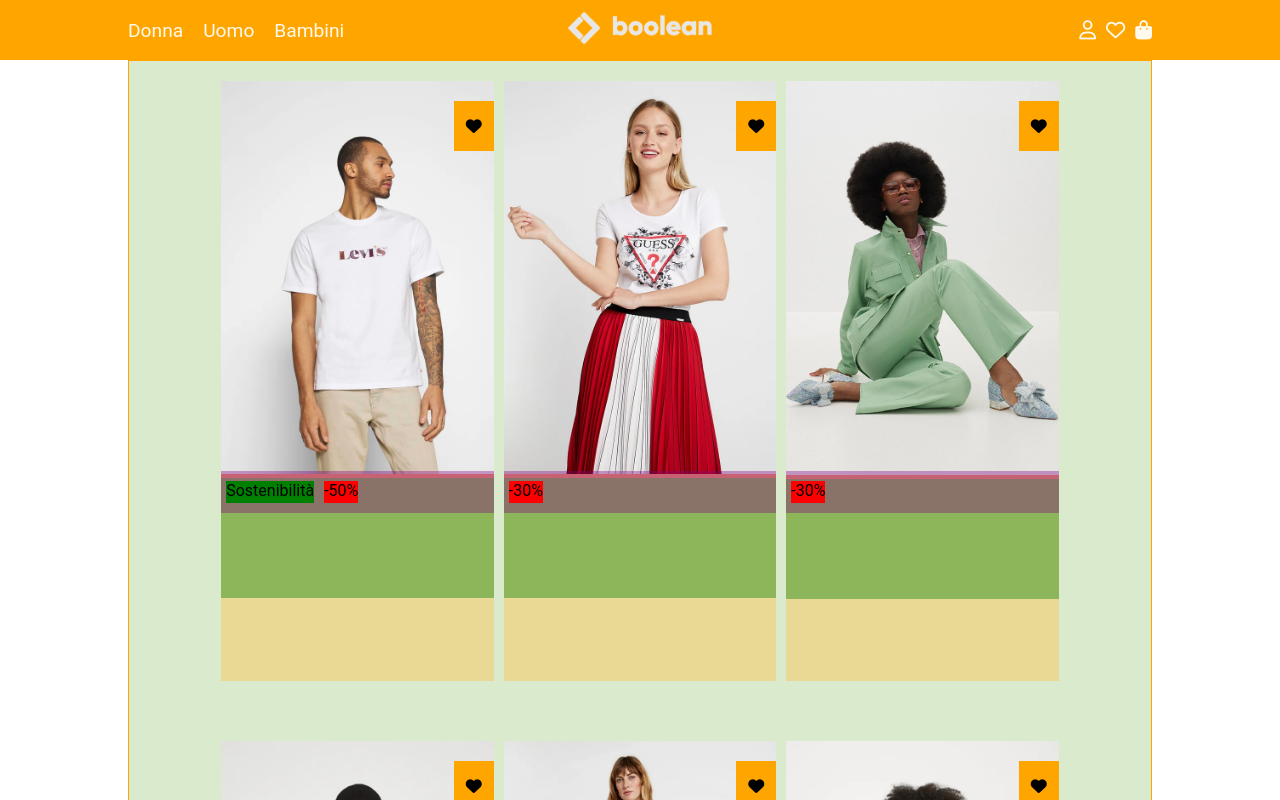
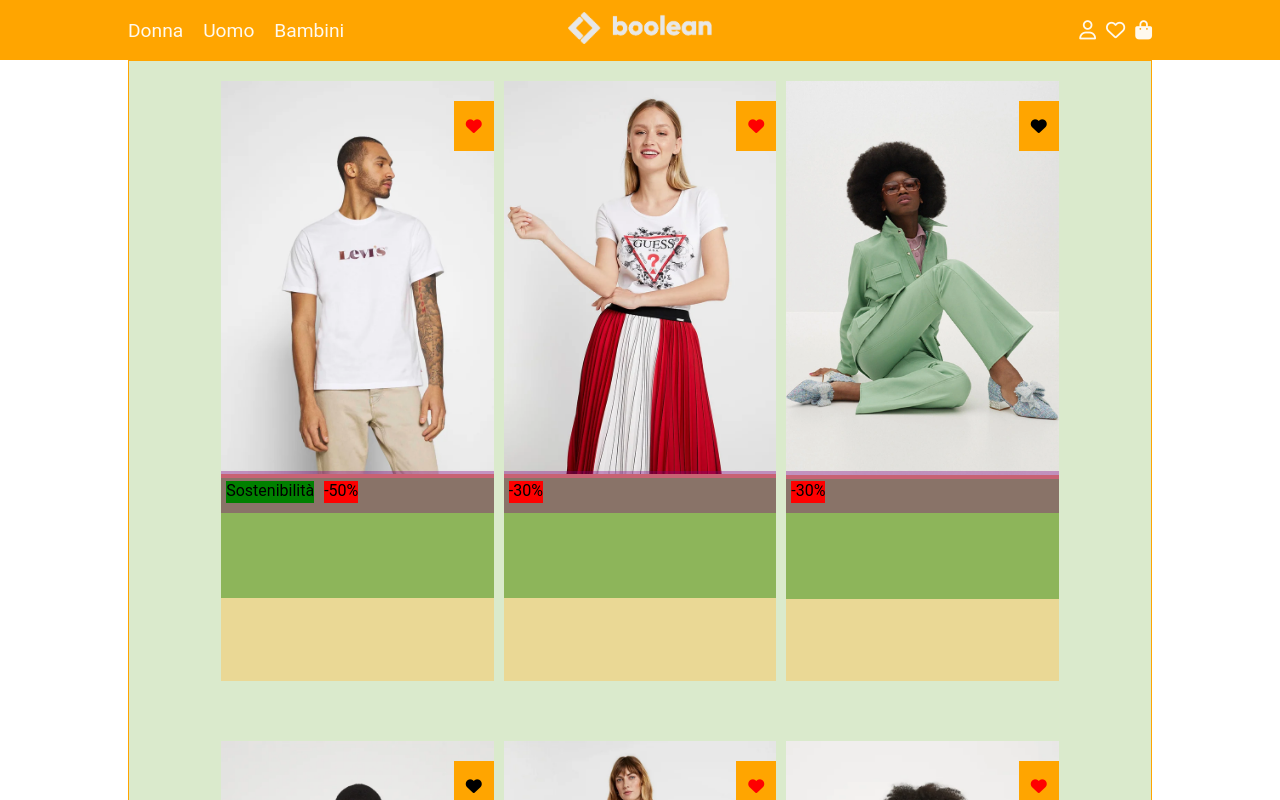
Before and after one commit to NicolaBellini/vite-boolando, a Vue app: page / in a window 1280 px wide. Shown: the top 800 px of the page. Built offline with nearby package versions, Linux system fonts and the light colour scheme.

Commit message:
[add] favourites feature

```diff
--- a/src/components/Card.vue
+++ b/src/components/Card.vue
@@ -34,6 +34,7 @@
       <img :src="`src/assets/img/${product.frontImage}`" alt="" />
     </div>
     <div class="tag">
+      <!-- applico la classe sostenibilità solo se il .value è uguale a sostenibilità -->
       <div
         class="badge"
         :class="{
@@ -43,6 +44,7 @@
       >
         {{ product.badges[0].value }}
       </div>
+      <!-- applico la classe discount o una stringa vuota se il value è diverso da sostenibilità o striga vuota -->
       <div
         class="badge"
         :class="{
@@ -53,9 +55,14 @@
         {{ product.badges[1].value }}
       </div>
     </div>
-    <div class="liked">
+    <div class="liked" @click="product.isInFavorites = !product.isInFavorites">
       <div>
-        <span><i class="fa-solid fa-heart"></i></span>
+        <span
+          ><i
+            class="fa-solid fa-heart"
+            :class="{ favorite: product.isInFavorites }"
+          ></i
+        ></span>
       </div>
     </div>
     <div class="info"></div>
@@ -110,4 +117,7 @@
 .sost {
   background-color: green;
 }
+.favorite {
+  color: red;
+}
 </style>
```
